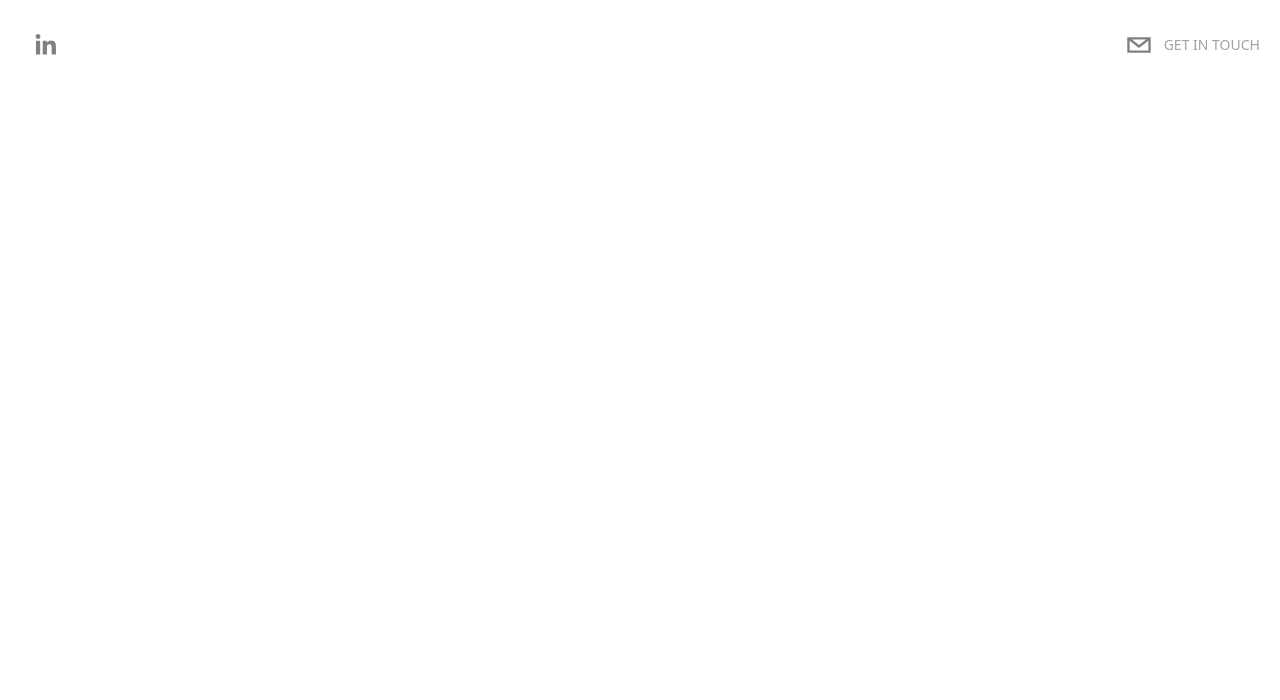
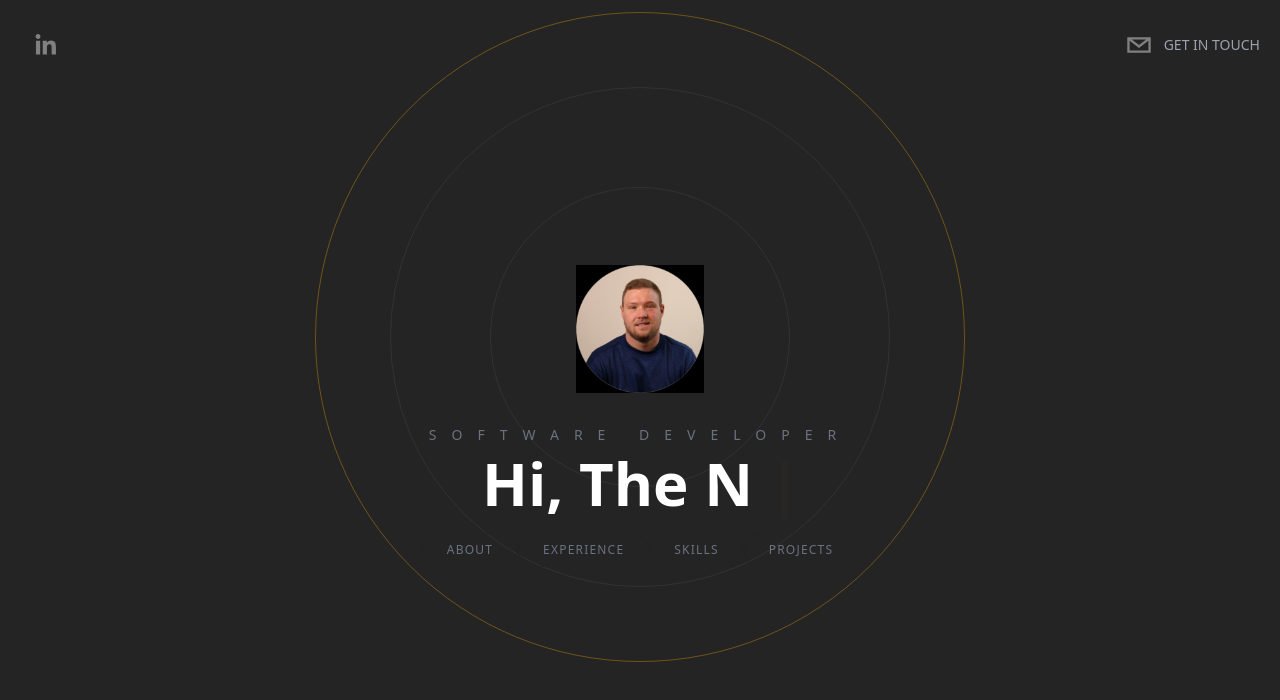
Before and after one commit to Ryan-Milkiewicz/Portfolio, a Next.js app in the folder portfolio/: page / in a window 1280 px wide. Shown: the top 700 px of the page. Built offline with nearby package versions, Linux system fonts and the light colour scheme.

Commit message:
hero section

```diff
--- /dev/null
+++ b/portfolio/components/BackgroundCircles.tsx
@@ -0,0 +1,29 @@
+import React from 'react'
+import { motion } from 'framer-motion';
+
+type Props = {}
+
+export default function BackgroundCircles({}: Props) {
+  return (
+    <motion.div
+        initial={{
+            opacity: 0,
+        }}
+        animate={{
+            scale: [1, 2, 2, 3, 1],
+            opacity: [0.1, 0.2, 0.4, 0.8, 0.1, 1.0],
+            borderRadius: ["20%", "20%", "50%", "80%", "20%"],
+        }}
+        transition={{
+            duration: 2.5
+        }}
+        className="relative flex justify-center items-center"
+        >
+        <div className="absolute border border-[#333333] rounded-full h-[200px] w-[200px] mt-52 animate-ping"/>
+        <div className="border border-[#333333] rounded-full h-[300px] w-[300px] mt-52 absolute"/>
+        <div className="border border-[#333333] rounded-full h-[500px] w-[500px] mt-52 absolute"/>
+        <div  className="rounded-full border border-[#F7AB0A] opacity-20 h-[650px] w-[650px] absolute mt-52 animate-pulse"/>
+        <div />
+    </motion.div>
+  )
+}
--- /dev/null
+++ b/portfolio/components/Hero.tsx
@@ -0,0 +1,54 @@
+import React from 'react';
+import { Cursor, useTypewriter } from 'react-simple-typewriter';
+import BackgroundCircles from './BackgroundCircles';
+import Image from 'next/image';
+import profileImg from '../public/profile-image.jpeg';
+import Link from 'next/link';
+
+type Props = {}
+
+export default function Hero({}: Props) {
+    const [text, count] = useTypewriter({
+        words: [
+            "Hi, The Name's Ryan Milkiewicz",
+            "Guy-who-loves-Coffee.tsx",
+            "<ButLovesToCodeMore />",
+        ],
+        loop: true,
+        delaySpeed: 2000
+    });
+
+  return (
+    <div className="h-screen flex flex-col space-y-8 items-center justify-center text-center overflow-hidden">
+        <BackgroundCircles />
+        <Image
+            className="relative rounded-fill h-32 w-32 mx-auto"
+            src={profileImg}
+            alt="profile-image"
+        />
+        <div className="z-20">
+            <h2 className="text-sm uppercase text-gray-500 pb-2 tracking-[15px]">
+                Software Developer
+            </h2>
+            <h1 className="text-5xl lg:text-6xl font-semibold px-10">
+                <span className="mr-3">{text}</span>
+                <Cursor cursorColor="#F7AB0A" />
+            </h1>
+            <div className="pt-5">
+                <Link href="#about">
+                    <button className="heroButton">About</button>
+                </Link>
+                <Link href="#experience">
+                    <button className="heroButton">Experience</button>
+                </Link>
+                <Link href="#skills">
+                    <button className="heroButton">Skills</button>
+                </Link>
+                <Link href="#projects">
+                    <button className="heroButton">Projects</button>
+                </Link>
+            </div>
+        </div>
+    </div>
+  )
+}
--- a/portfolio/package.json
+++ b/portfolio/package.json
@@ -18,6 +18,7 @@
     "next": "13.0.6",
     "react": "18.2.0",
     "react-dom": "18.2.0",
+    "react-simple-typewriter": "^5.0.1",
     "react-social-icons": "^5.15.0",
     "typescript": "4.9.4"
   },
--- a/portfolio/pages/index.tsx
+++ b/portfolio/pages/index.tsx
@@ -1,17 +1,23 @@
 import type { NextPage } from "next";
 import Head from 'next/head'
 import Header from '../components/Header';
+import Hero from '../components/Hero';
 
 const Home: NextPage = () => {
-  // stopping at 43:00
   return (
-    <div>
+    <div className="bg-[rgb(36,36,36)] text-white h-screen snap-y
+      snap-mandatory overflow-scroll z-0">
       <Head>
         <title>Ryan's Portfolio</title>
       </Head>
 
       <Header />
 
+      {/*Hero*/}
+      <section id="hero" className="snap-center">
+        <Hero />
+      </section>
+
     </div>
   );
 };
--- a/portfolio/styles/globals.css
+++ b/portfolio/styles/globals.css
@@ -1,3 +1,11 @@
 @tailwind base;
 @tailwind components;
 @tailwind utilities;
+
+@layer components {
+    .heroButton {
+        @apply px-6 py-2 border border-[#242424] rounded-full uppercase text-xs
+        tracking-widest text-gray-500 transition-all
+        hover:border-[#F7AB0A]/40 hover:text-[#F7AB0A]/40
+    }
+}
```
Also changed, not shown: portfolio/public/profile-image.jpeg (added), 1 other file (tests, documents, lock files or other folders).
